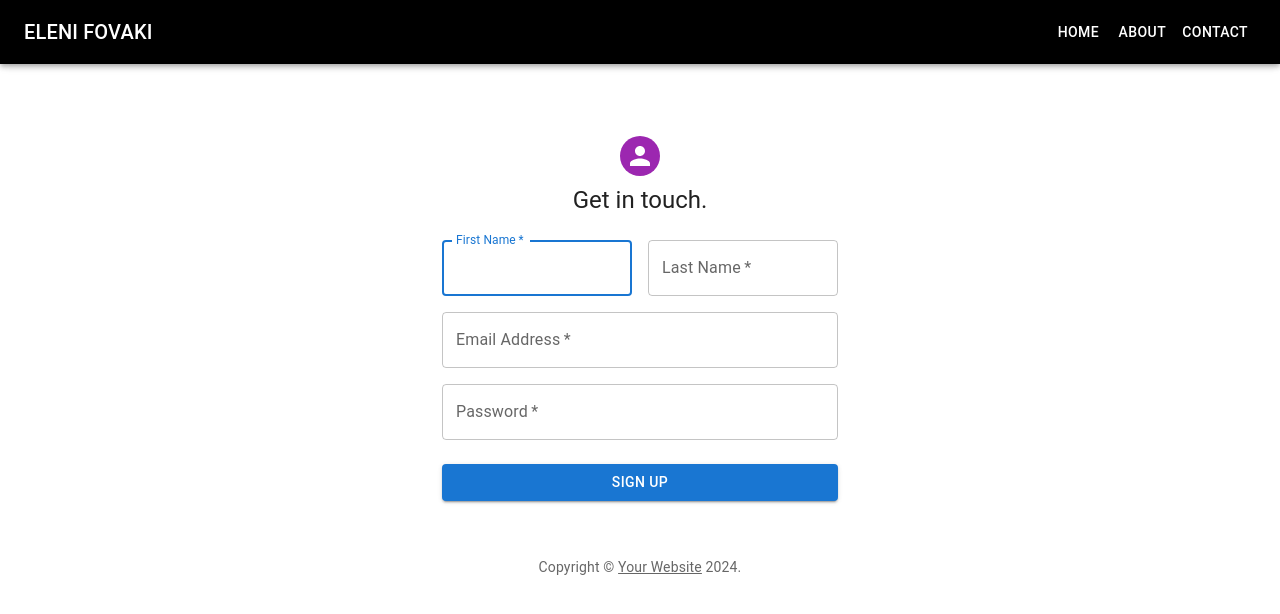
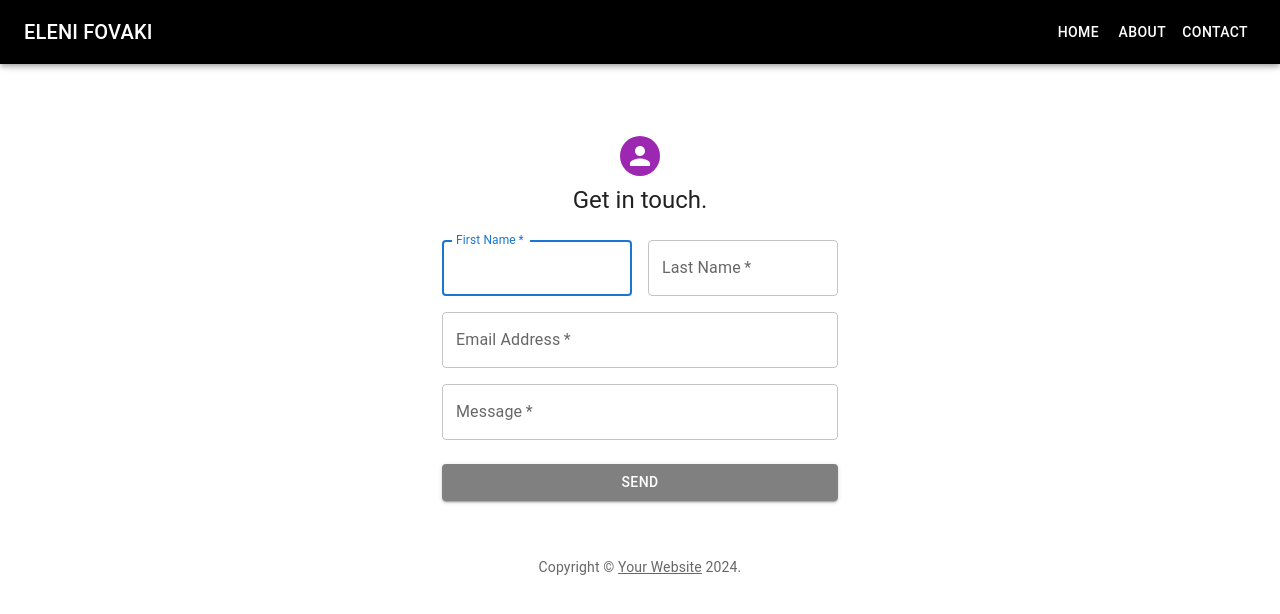
Before and after one commit to EleniFovaki/website-portfolio, a React (Create React App) app: page /contact in a window 1280 px wide. Shown: the top 614 px of the page. Built offline with nearby package versions, Linux system fonts and the light colour scheme.

Commit message:
contact form details
Contact.css added and some adjustments in the Contact.js

```diff
--- a/src/Contact.js
+++ b/src/Contact.js
@@ -3,15 +3,13 @@ import Avatar from '@mui/material/Avatar';
 import Button from '@mui/material/Button';
 import CssBaseline from '@mui/material/CssBaseline';
 import TextField from '@mui/material/TextField';
-import FormControlLabel from '@mui/material/FormControlLabel';
-import Checkbox from '@mui/material/Checkbox';
 import Link from '@mui/material/Link';
 import Grid from '@mui/material/Grid';
 import Box from '@mui/material/Box';
-import LockOutlinedIcon from '@mui/icons-material/LockOutlined';
 import Typography from '@mui/material/Typography';
 import Container from '@mui/material/Container';
-import { createTheme, ThemeProvider } from '@mui/material/styles';
+import './css/Contact.css';
+
 
 function Copyright(props) {
   return (
@@ -30,7 +28,7 @@ function Copyright(props) {
 
 function Contact() {
   return (
-    <div>
+    <div className='body'>
       {/* <h2>Get in touch.</h2> */}
 
       <Container component="main" maxWidth="xs">
@@ -86,11 +84,9 @@ function Contact() {
                 <TextField
                   required
                   fullWidth
-                  name="password"
-                  label="Password"
-                  type="password"
-                  id="password"
-                  autoComplete="new-password"
+                  id="message"
+                  name="message"
+                  label="Message"
                 />
               </Grid>
               {/* <Grid item xs={12}>
@@ -104,9 +100,16 @@ function Contact() {
               type="submit"
               fullWidth
               variant="contained"
-              sx={{ mt: 3, mb: 2 }}
+              sx={{
+                mt: 3,
+                mb: 2,
+                bgcolor: 'grey',
+                '&:hover': {
+                  bgcolor: 'darkgrey',
+                },
+              }}
             >
-              Sign Up
+              Send
             </Button>
             <Grid container justifyContent="flex-end">
               {/* <Grid item>
--- /dev/null
+++ b/src/css/Contact.css
@@ -0,0 +1,23 @@
+
+
+/* Set text color of headers to white
+h1,
+h5 {
+    color: white;
+}*/
+
+/* Set text fields to white */
+.MuiTextField-root .MuiOutlinedInput-root .MuiOutlinedInput-input {
+    color: white;
+    background-color: white;
+}
+
+/* Change text field background color to light grey on hover */
+.MuiTextField-root .MuiOutlinedInput-root:hover .MuiOutlinedInput-input {
+    background-color: lightgrey;
+}
+
+/* Set button background color to light grey */
+.MuiButton-contained {
+    background-color: lightgrey;
+}
```
